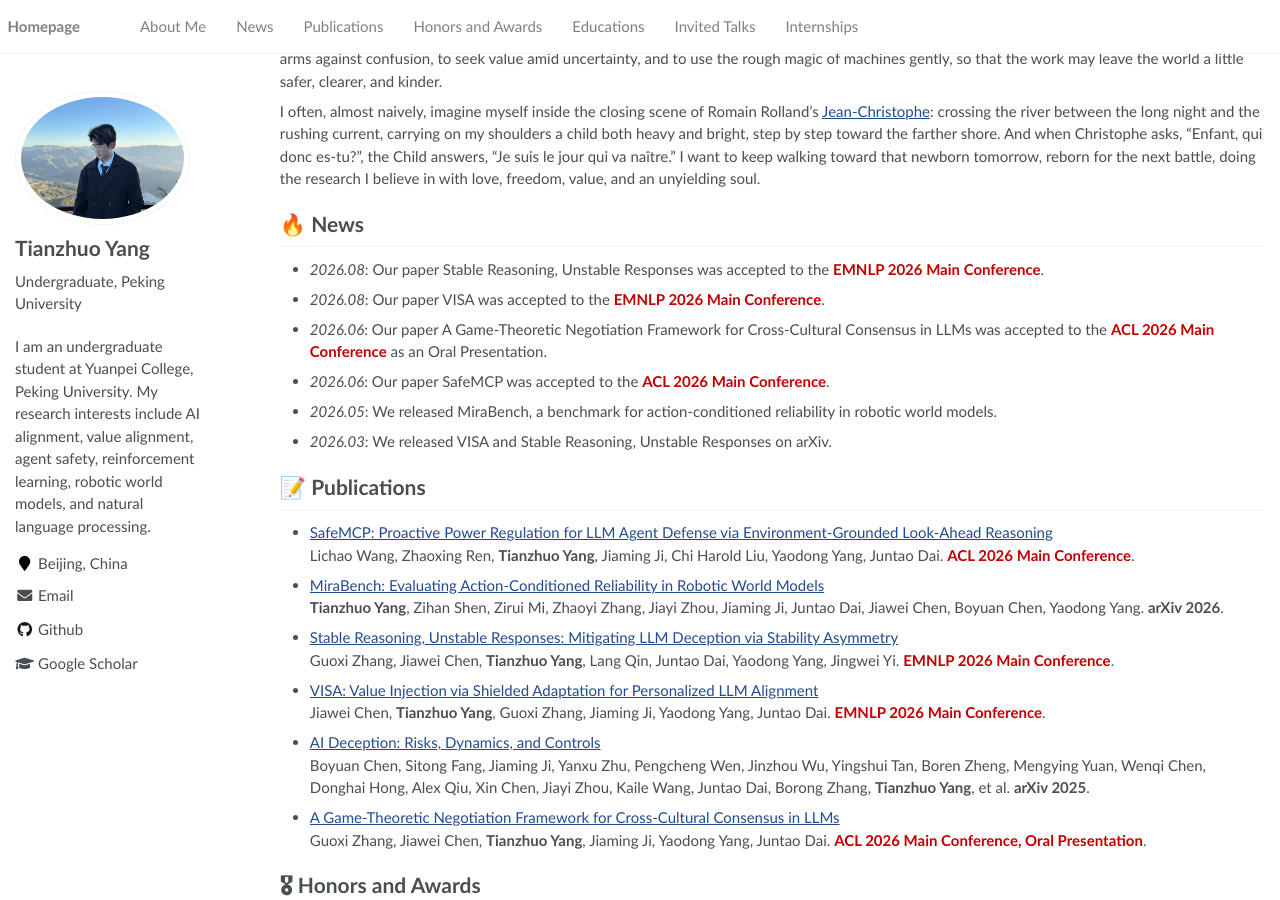
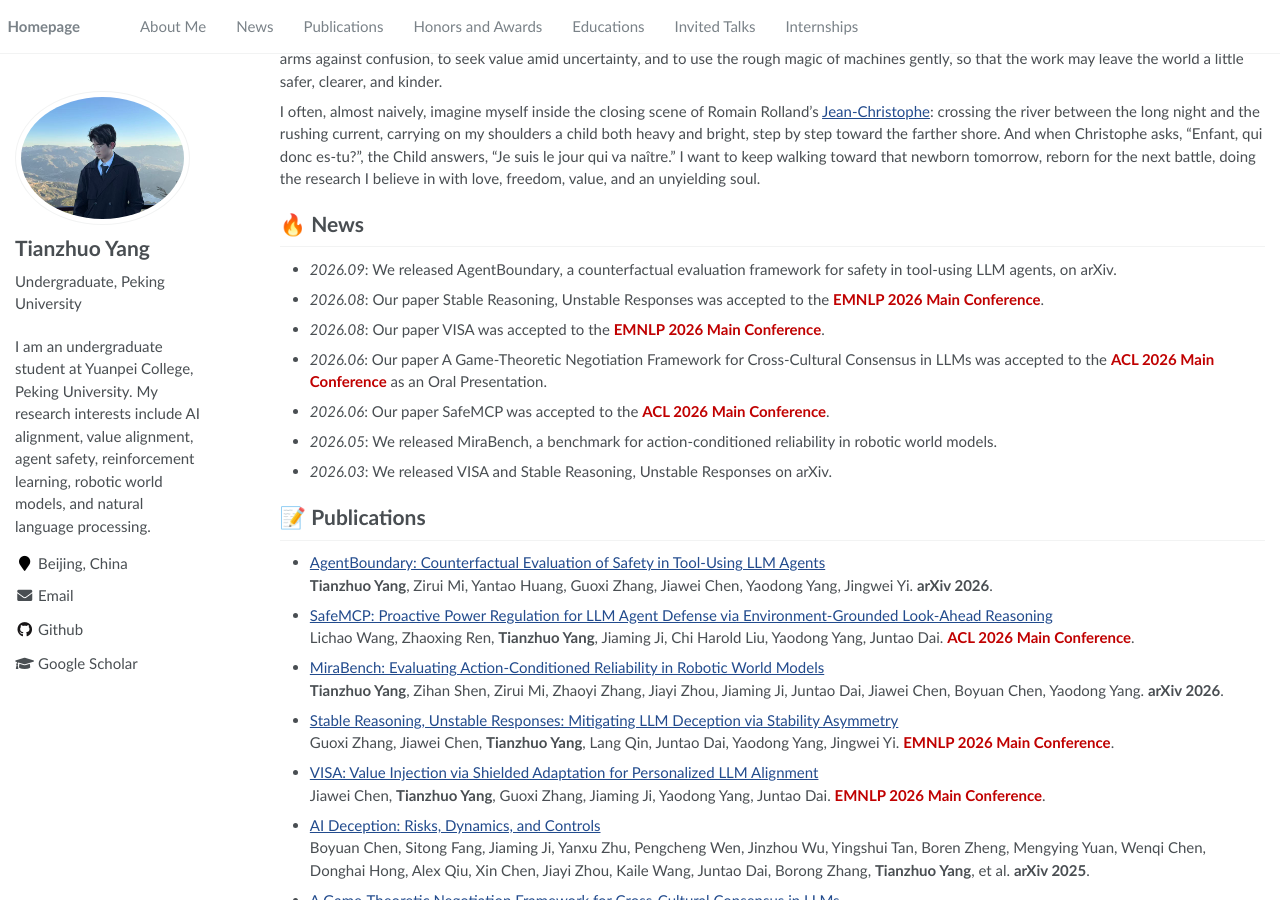
Before and after one commit to tandrewyang/tandrewyang.github.io, a Jekyll site: the page built from _pages/about.md, in a window 1280 px wide and 900 px high, scrolled down 277 px. Built offline with Jekyll 4.4.1, drawn with Linux system fonts in a browser that asks for light colours.

Commit message:
Add AgentBoundary publication

```diff
--- a/_pages/about.md
+++ b/_pages/about.md
@@ -32,6 +32,7 @@ There are more things in intelligence than our present theories can name. So I w
 I often, almost naively, imagine myself inside the closing scene of Romain Rolland's [Jean-Christophe](https://fr.wikisource.org/wiki/Page:Rolland_-_Jean-Christophe,_tome_10.djvu/332): crossing the river between the long night and the rushing current, carrying on my shoulders a child both heavy and bright, step by step toward the farther shore. And when Christophe asks, "Enfant, qui donc es-tu?", the Child answers, "Je suis le jour qui va naître." I want to keep walking toward that newborn tomorrow, reborn for the next battle, doing the research I believe in with love, freedom, value, and an unyielding soul.
 
 # 🔥 News
+- *2026.09*: We released AgentBoundary, a counterfactual evaluation framework for safety in tool-using LLM agents, on arXiv.
 - *2026.08*: Our paper Stable Reasoning, Unstable Responses was accepted to the <span style="color:#c00000; font-weight:700;">EMNLP 2026 Main Conference</span>.
 - *2026.08*: Our paper VISA was accepted to the <span style="color:#c00000; font-weight:700;">EMNLP 2026 Main Conference</span>.
 - *2026.06*: Our paper A Game-Theoretic Negotiation Framework for Cross-Cultural Consensus in LLMs was accepted to the <span style="color:#c00000; font-weight:700;">ACL 2026 Main Conference</span> as an Oral Presentation.
@@ -40,6 +41,9 @@ I often, almost naively, imagine myself inside the closing scene of Romain Rolla
 - *2026.03*: We released VISA and Stable Reasoning, Unstable Responses on arXiv.
 
 # 📝 Publications
+
+- [AgentBoundary: Counterfactual Evaluation of Safety in Tool-Using LLM Agents](https://arxiv.org/abs/2609.33658)<br>
+  **Tianzhuo Yang**, Zirui Mi, Yantao Huang, Guoxi Zhang, Jiawei Chen, Yaodong Yang, Jingwei Yi. **arXiv 2026**.
 
 - [SafeMCP: Proactive Power Regulation for LLM Agent Defense via Environment-Grounded Look-Ahead Reasoning](https://arxiv.org/abs/2606.01991)<br>
   Lichao Wang, Zhaoxing Ren, **Tianzhuo Yang**, Jiaming Ji, Chi Harold Liu, Yaodong Yang, Juntao Dai. <span style="color:#c00000; font-weight:700;">ACL 2026 Main Conference</span>.
```
